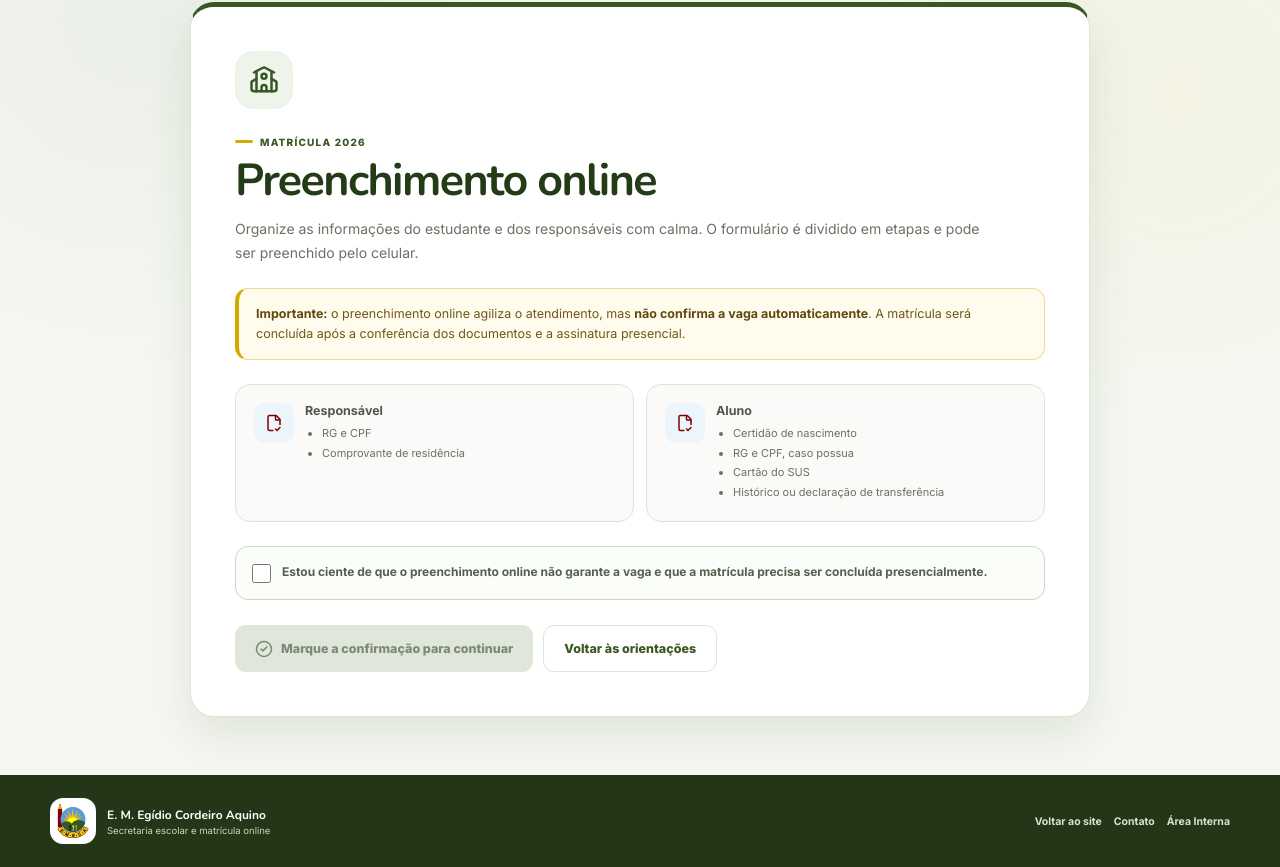
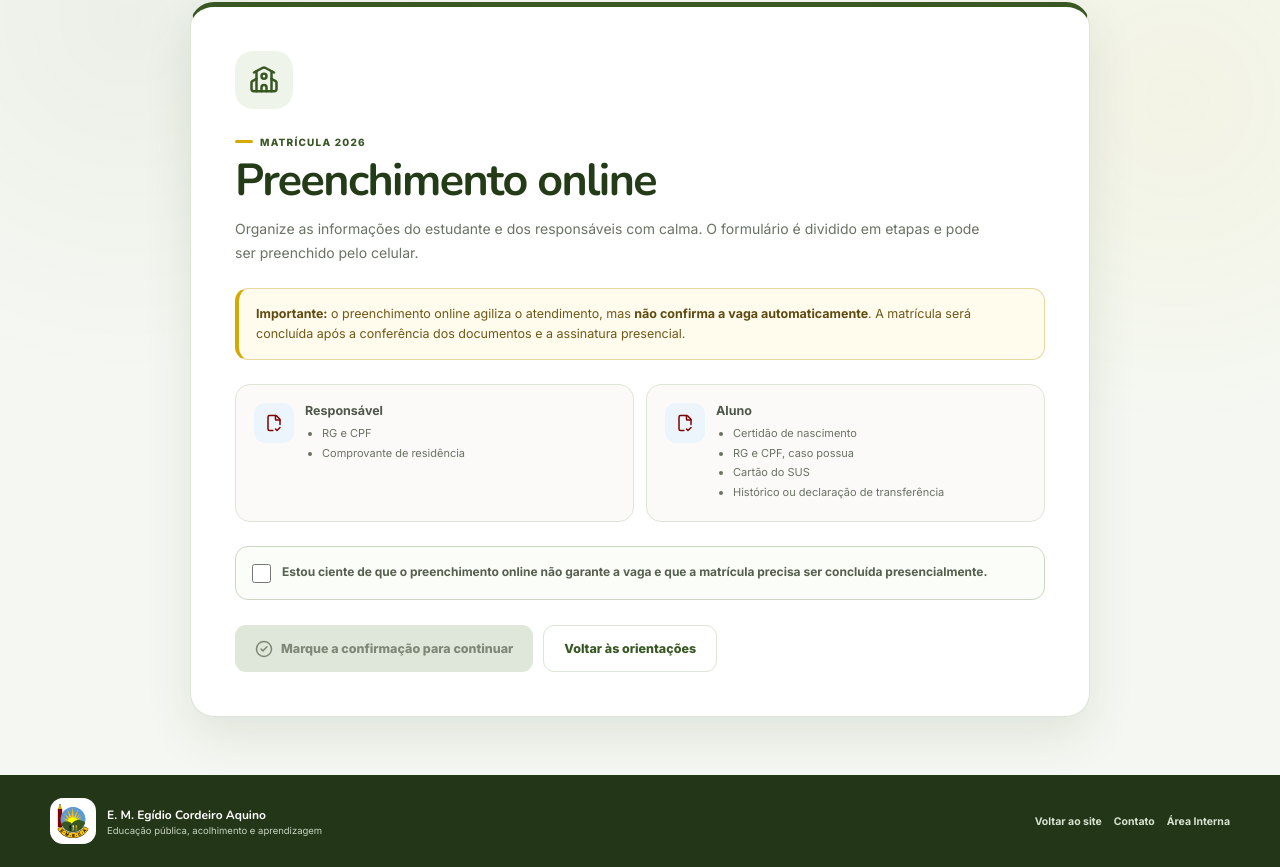
Before and after one commit to Paulo-Andre/emeca, a React (Vite) app in the folder frontend_publico/: page / in a window 1280 px wide. Shown: the part 200-1067 px from the top of the page. Built offline with nearby package versions, Linux system fonts and the light colour scheme; no server answers.

Commit message:
Usar identidade editável no rodapé da matrícula

```diff
--- a/frontend_publico/src/components/PublicSiteShell.tsx
+++ b/frontend_publico/src/components/PublicSiteShell.tsx
@@ -144,8 +144,8 @@ export default function PublicSiteShell({ children }: { children: ReactNode }) {
           <div className="school-public-footer__brand">
             <img src={logo} alt="" />
             <div>
-              <strong>E. M. Egídio Cordeiro Aquino</strong>
-              <span>Secretaria escolar e matrícula online</span>
+              <strong>{site.nome_escola}</strong>
+              <span>{site.subtitulo}</span>
             </div>
           </div>
 
```
